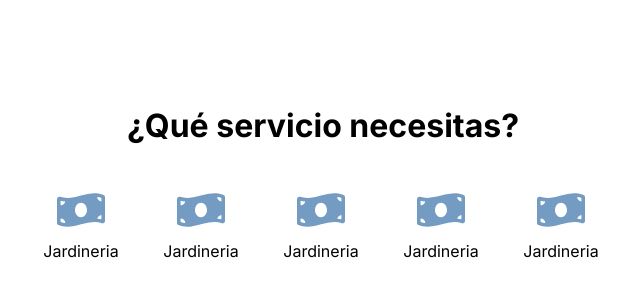
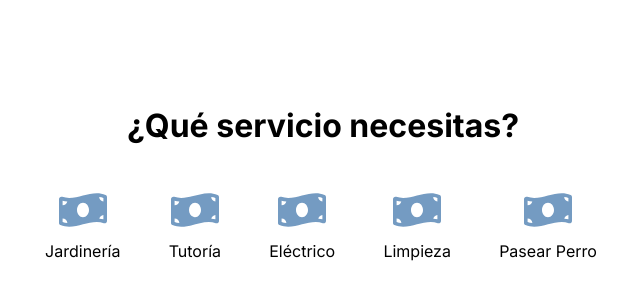
Before and after one commit to souther1407/client-services-finder, a React (Vite) app: page / in a window 1280 px wide. Shown: the part 210-510 px from the top of the page, without its empty margins (317-957 px from the left). Built offline with nearby package versions, Linux system fonts and the light colour scheme.

Commit message:
cambiado textos seleccion de rubro

```diff
--- a/src/pages/FindAService/FindAService.jsx
+++ b/src/pages/FindAService/FindAService.jsx
@@ -27,23 +27,23 @@ const FindAService = () => {
         <section className={styles.services}>
           <div className={styles.servicesBtn} onClick={next}>
             <Icon type={"budget"} color={"var(--light-blue)"} size={"3rem"} />
-            <Text>Jardineria</Text>
+            <Text>Jardinería</Text>
           </div>
           <div className={styles.servicesBtn} onClick={next}>
             <Icon type={"budget"} color={"var(--light-blue)"} size={"3rem"} />
-            <Text>Jardineria</Text>
+            <Text>Tutoría</Text>
           </div>
           <div className={styles.servicesBtn} onClick={next}>
             <Icon type={"budget"} color={"var(--light-blue)"} size={"3rem"} />
-            <Text>Jardineria</Text>
+            <Text>Eléctrico</Text>
           </div>
           <div className={styles.servicesBtn} onClick={next}>
             <Icon type={"budget"} color={"var(--light-blue)"} size={"3rem"} />
-            <Text>Jardineria</Text>
+            <Text>Limpieza</Text>
           </div>
           <div className={styles.servicesBtn} onClick={next}>
             <Icon type={"budget"} color={"var(--light-blue)"} size={"3rem"} />
-            <Text>Jardineria</Text>
+            <Text>Pasear Perro</Text>
           </div>
         </section>
       </div>
```
